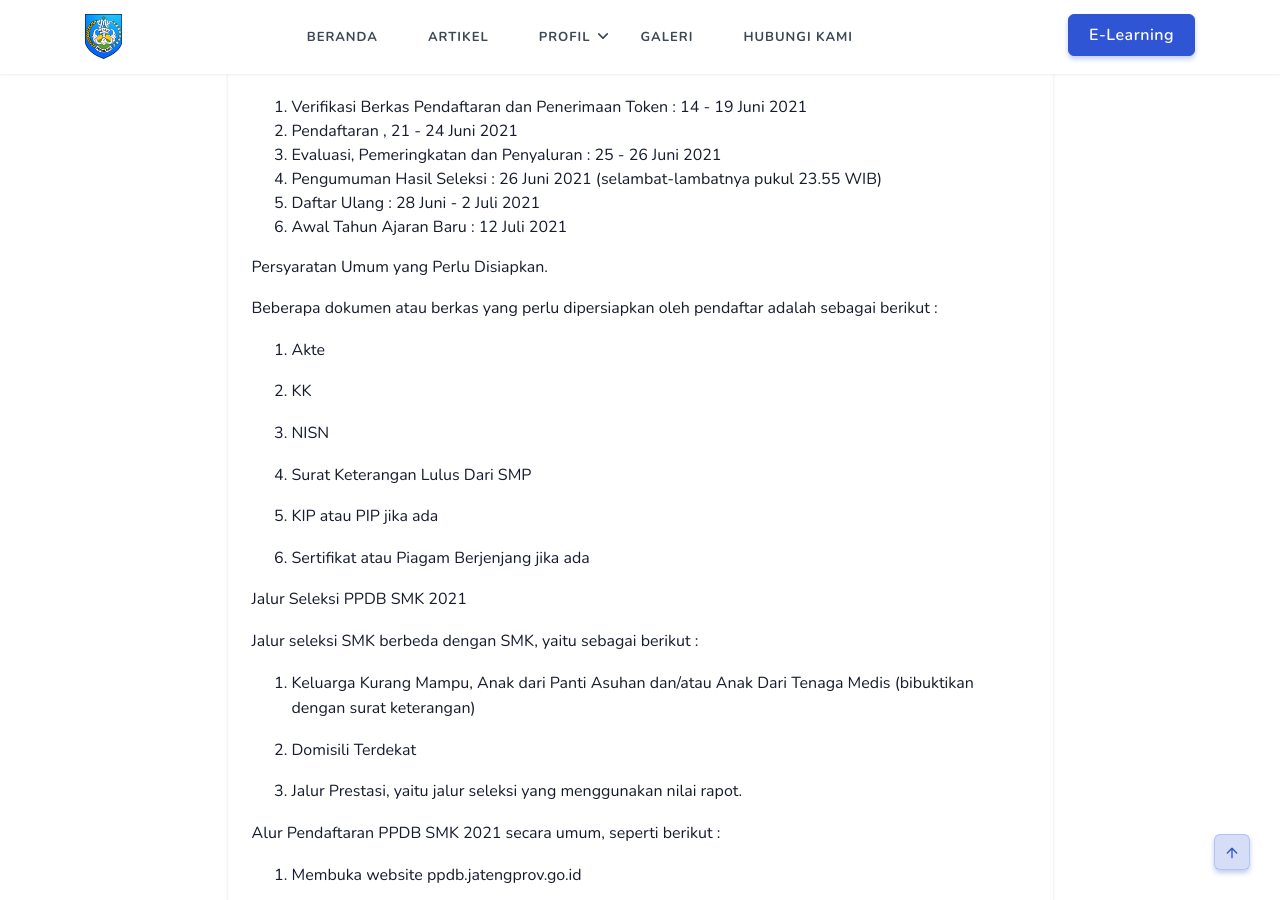
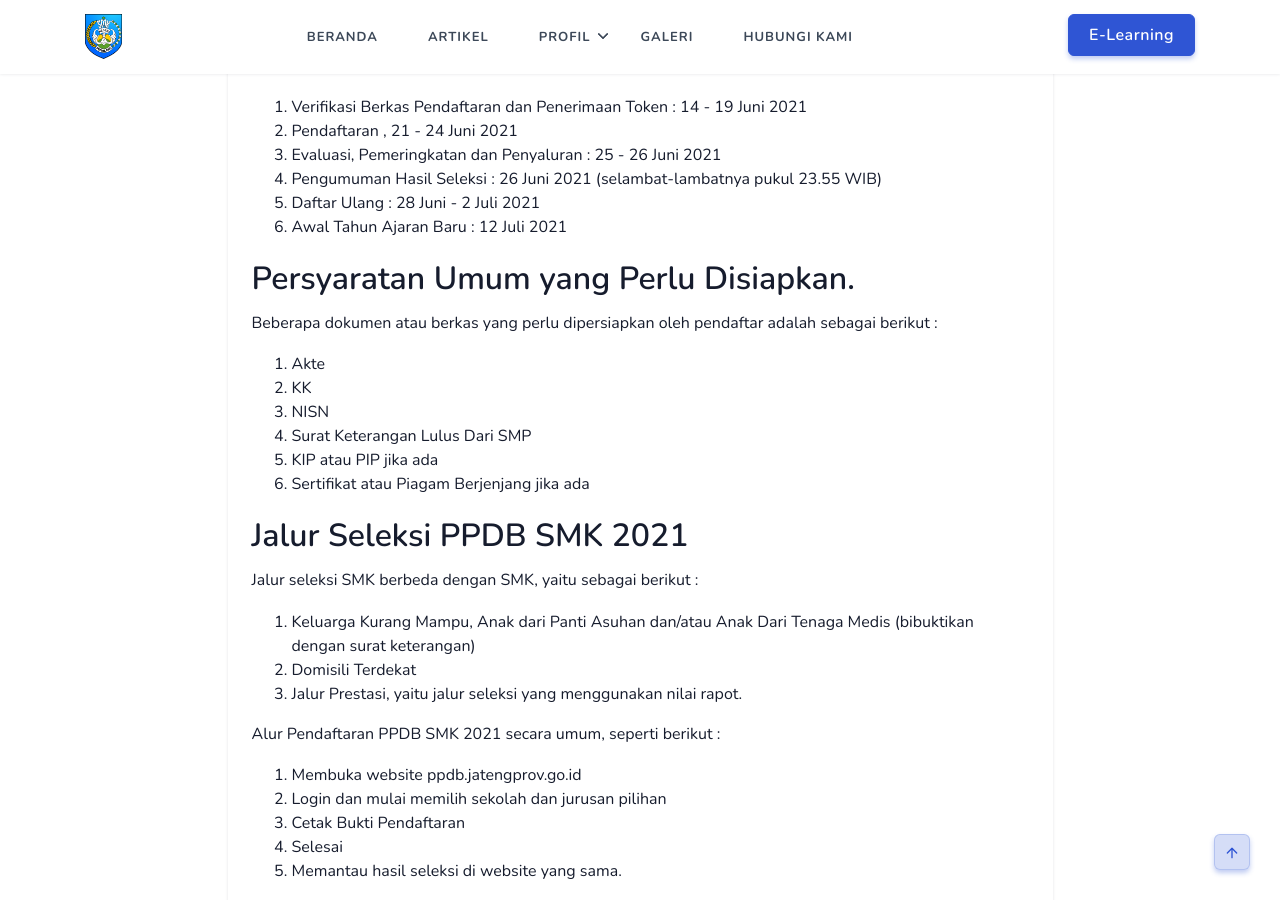
Before and after one commit to smkn1pml/website, a Jekyll site: the page built from _pages/ppdb.md, in a window 1280 px wide and 900 px high, scrolled down 500 px. Built offline with Jekyll 4.4.1, drawn with Linux system fonts in a browser that asks for light colours; comment, search, counter and statistics services are not loaded.

```diff
--- a/_pages/ppdb.md
+++ b/_pages/ppdb.md
@@ -12,46 +12,29 @@ PPDB SMK Negeri 1 Pemalang 2021 akan dilaksanakan pada tanggal-tangggal berikut
 5. Daftar Ulang : 28 Juni - 2 Juli 2021
 6. Awal Tahun Ajaran Baru : 12 Juli 2021
 
-
-
-Persyaratan Umum yang Perlu Disiapkan.
+## Persyaratan Umum yang Perlu Disiapkan.
 
 Beberapa dokumen atau berkas yang perlu dipersiapkan oleh pendaftar adalah sebagai berikut :
 
 1. Akte
-
 2. KK
-
 3. NISN
-
 4. Surat Keterangan Lulus Dari SMP
-
 5. KIP atau PIP jika ada
-
 6. Sertifikat atau Piagam Berjenjang jika ada
 
-
-
-Jalur Seleksi PPDB SMK 2021
+## Jalur Seleksi PPDB SMK 2021
 
 Jalur seleksi SMK berbeda dengan SMK, yaitu sebagai berikut :
 
 1. Keluarga Kurang Mampu, Anak dari Panti Asuhan dan/atau Anak Dari Tenaga Medis (bibuktikan dengan surat keterangan)
-
 2. Domisili Terdekat
-
 3. Jalur Prestasi, yaitu jalur seleksi yang menggunakan nilai rapot.
-
-
 
 Alur Pendaftaran PPDB SMK 2021 secara umum, seperti berikut :
 
 1. Membuka website ppdb.jatengprov.go.id
-
 2. Login dan mulai memilih sekolah dan jurusan pilihan
-
 3. Cetak Bukti Pendaftaran
-
 4. Selesai
-
 5. Memantau hasil seleksi di website yang sama.
```
